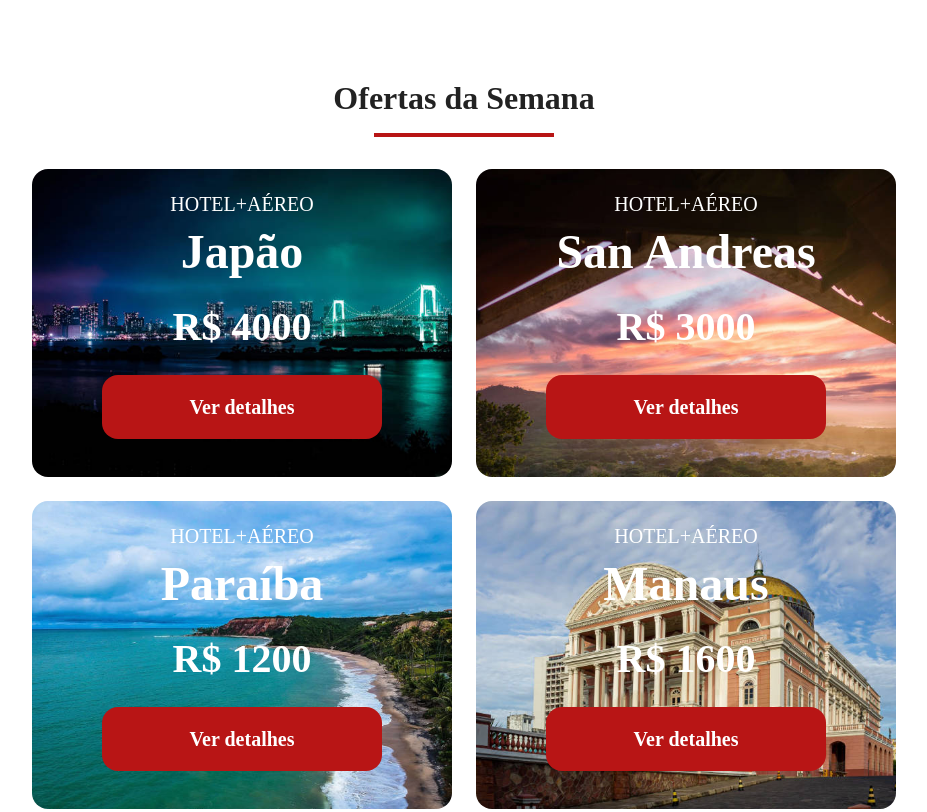
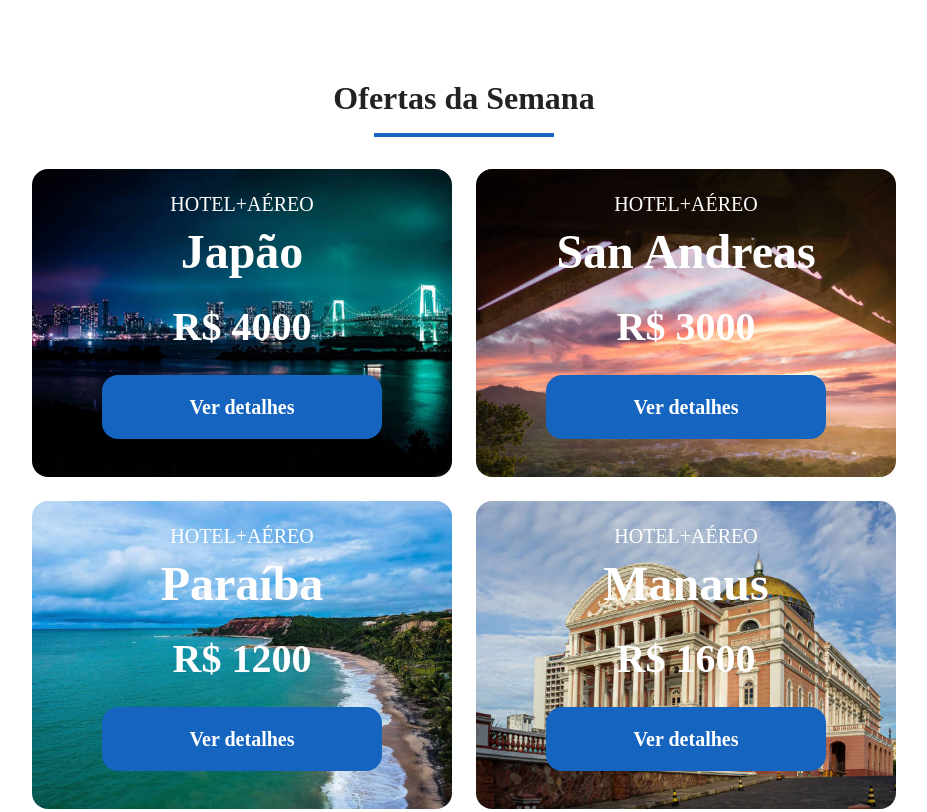
Before and after one commit to sasasantos/jornada-viagens, a plain HTML site: page index.html in a window 1280 px wide. Shown: the part 1000-1812 px from the top of the page, without its empty margins (176-1103 px from the left). Drawn offline with Linux system fonts and the light colour scheme; a web font is replaced by a local one.

Commit message:
Refactor CSS variables and styles

```diff
--- a/css/style.css
+++ b/css/style.css
@@ -8,7 +8,7 @@
 
 :root {
   --primary-color: #8f0101;
-  --secondary-color: #b81515;
+  --secondary-color: #1565c0;
   --background-primary-color: #ffffff;
   --background-secondary-color: #f5f5f5;
   --background-tertiary-color: #000000;
```
